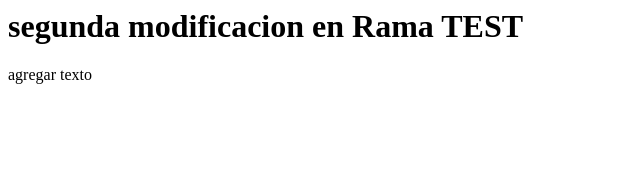
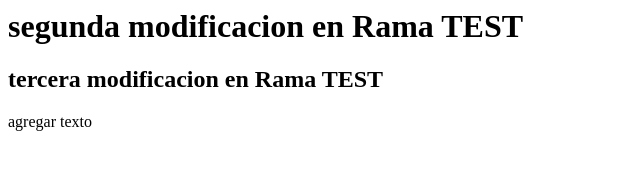
Before and after one commit to mollersoft/pruebaGit, a plain HTML site: page index.html in a window 1280 px wide. Shown: the whole page, without its empty margins (0-640 px from the left). Drawn offline with Linux system fonts and the light colour scheme.

Commit message:
tercera modificacion rama tez

```diff
--- a/index.html
+++ b/index.html
@@ -4,6 +4,7 @@
         <meta charset="UTF-8">
         <meta name="viewport" content="width=device-width, initial-scale=1.0">
         <h1>segunda modificacion en Rama TEST</h1>
+	<h2>tercera modificacion en Rama TEST</h2>
     </head>
     <body>
         <div>agregar texto</div>
```
